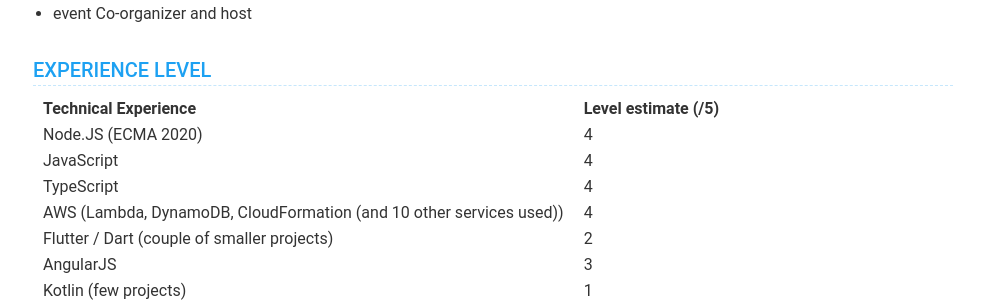
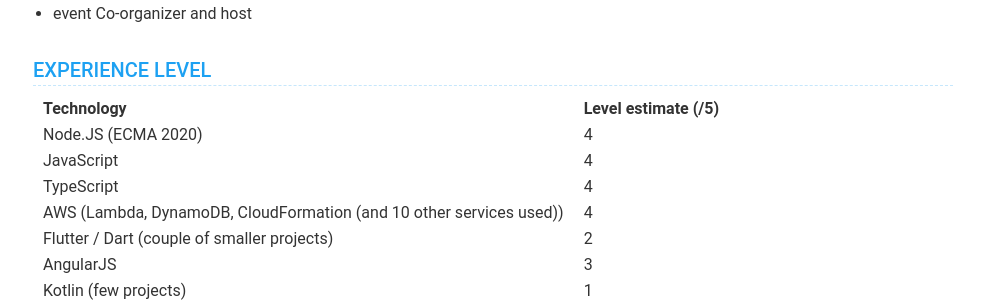
Before and after one commit to romdj/romdj.github.io, a Jekyll site: the page built from index.html, in a window 1280 px wide and 900 px high, scrolled down 1176 px. Shown: the part 161-463 px from the top of the window, without its empty margins (147-1131 px from the left). Built offline with Jekyll 4.4.1, drawn with Linux system fonts in a browser that asks for light colours; nearby versions of some CDN libraries.

Commit message:
Adapting table header for skill set

```diff
--- a/_includes/skills.html
+++ b/_includes/skills.html
@@ -10,7 +10,7 @@
         <table>
             <thead>
                 <tr>
-                    <th colspan="1">Technical Experience</th>
+                    <th colspan="1">Technology</th>
                     <th colspan="1">Level estimate (/5)</th>
                 </tr>
             </thead>
```
